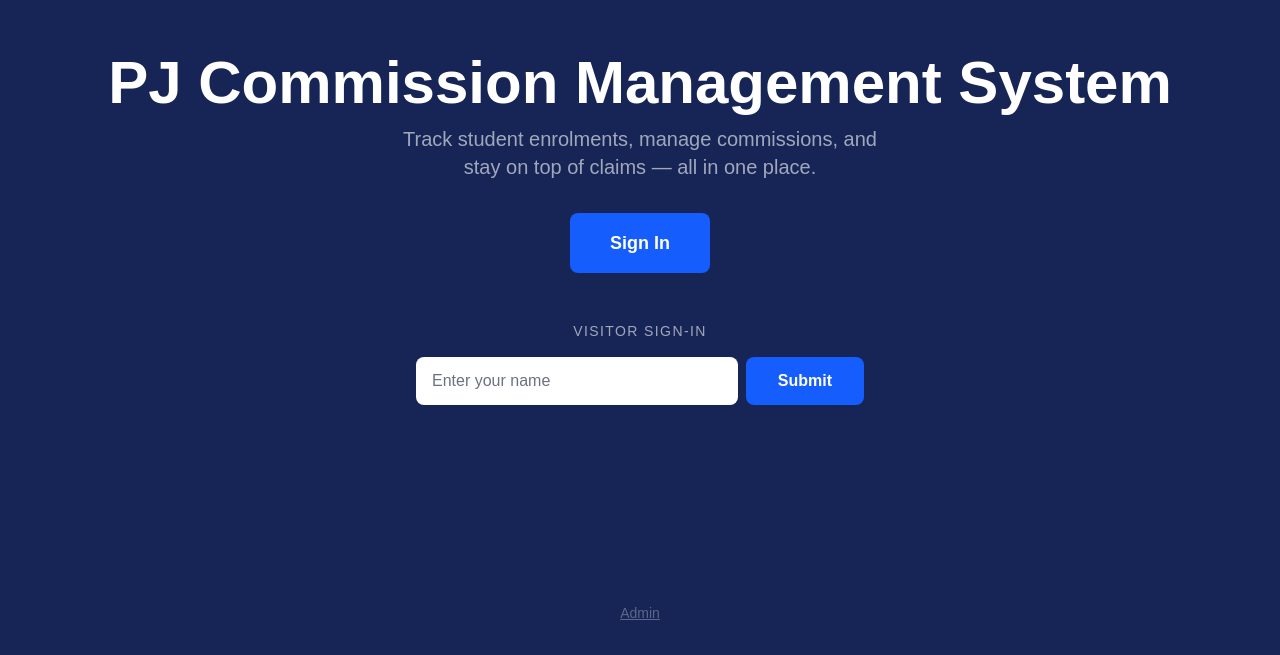
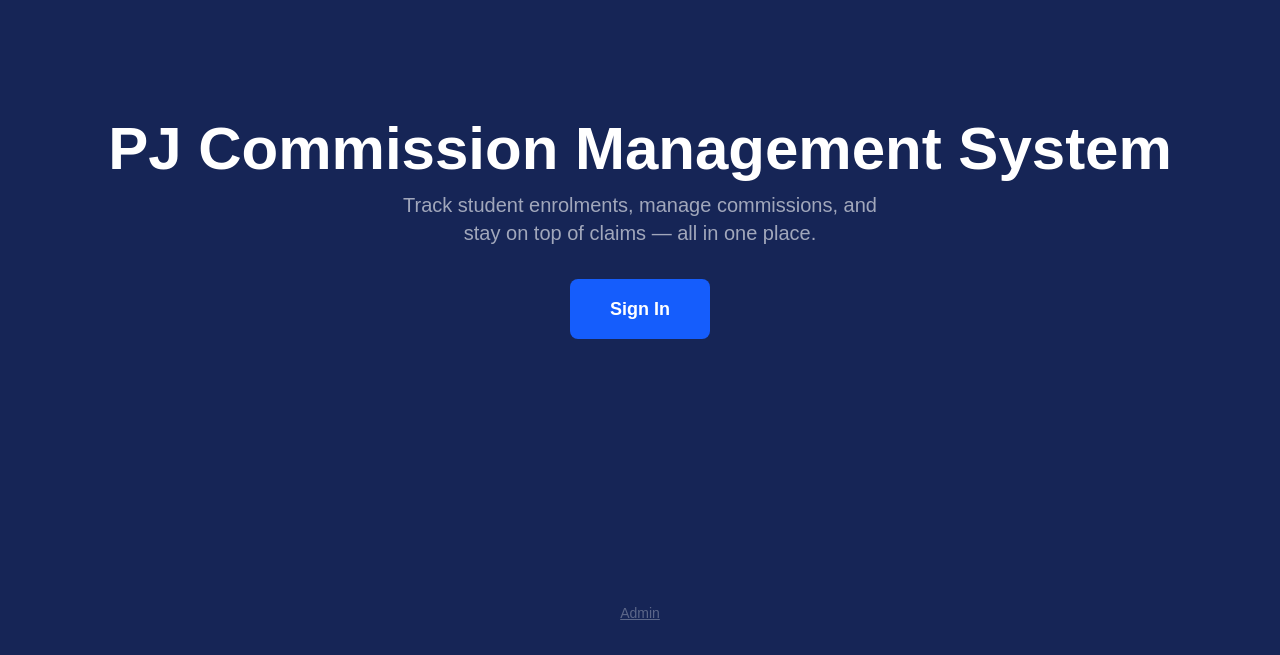
Before and after one commit to MichaelZang-yuan/Michael, a Next.js app in the folder my-next-app/: page / in a window 1280 px wide. Shown: the part 145-800 px from the top of the page. Built offline with nearby package versions, Linux system fonts and the light colour scheme; no server answers.

Commit message:
remove visitor login from homepage

```diff
--- a/my-next-app/src/app/page.tsx
+++ b/my-next-app/src/app/page.tsx
@@ -1,46 +1,8 @@
 "use client";
 
-import { useState } from "react";
 import Link from "next/link";
-import { supabase } from "@/lib/supabase";
 
 export default function Home() {
-  const [inputName, setInputName] = useState("");
-  const [message, setMessage] = useState<{
-    type: "success" | "error";
-    text: string;
-  } | null>(null);
-  const [isSubmitting, setIsSubmitting] = useState(false);
-
-  const handleSubmit = async () => {
-    const name = inputName.trim();
-    if (!name) {
-      setMessage({ type: "error", text: "Please enter your name" });
-      return;
-    }
-
-    setIsSubmitting(true);
-    setMessage(null);
-
-    try {
-      const { error } = await supabase.from("visitor_names").insert({ name });
-
-      if (error) throw error;
-
-      setMessage({
-        type: "success",
-        text: `✅ Welcome, ${name}! Your name has been saved.`,
-      });
-      setInputName("");
-    } catch (err) {
-      const errorMessage =
-        err instanceof Error ? err.message : "Something went wrong, please try again";
-      setMessage({ type: "error", text: `❌ ${errorMessage}` });
-    } finally {
-      setIsSubmitting(false);
-    }
-  };
-
   return (
     <div className="flex min-h-screen flex-col bg-blue-950">
       <div className="flex flex-1 flex-col items-center justify-center gap-8 px-4 py-12 text-center">
@@ -63,34 +25,6 @@ export default function Home() {
           Sign In
         </Link>
 
-        {/* Visitor sign-in form */}
-        <div className="mt-4 flex w-full max-w-md flex-col items-center gap-4">
-          <h2 className="text-white/60 text-sm uppercase tracking-widest">
-            Visitor Sign-in
-          </h2>
-          <div className="flex w-full flex-col gap-3 sm:flex-row sm:gap-2">
-            <input
-              type="text"
-              value={inputName}
-              onChange={(e) => setInputName(e.target.value)}
-              placeholder="Enter your name"
-              className="w-full min-w-0 rounded-lg bg-white px-4 py-3 text-gray-900 placeholder:text-gray-500"
-            />
-            <button
-              onClick={handleSubmit}
-              disabled={isSubmitting}
-              className="shrink-0 rounded-lg bg-blue-600 px-8 py-3 font-bold text-white hover:bg-blue-700 disabled:opacity-50"
-            >
-              {isSubmitting ? "Saving..." : "Submit"}
-            </button>
-          </div>
-          {message && (
-            <p className={`text-lg ${message.type === "success" ? "text-green-300" : "text-red-300"}`}>
-              {message.text}
-            </p>
-          )}
-        </div>
-
       </div>
 
       <div className="flex justify-center pb-8">
```
